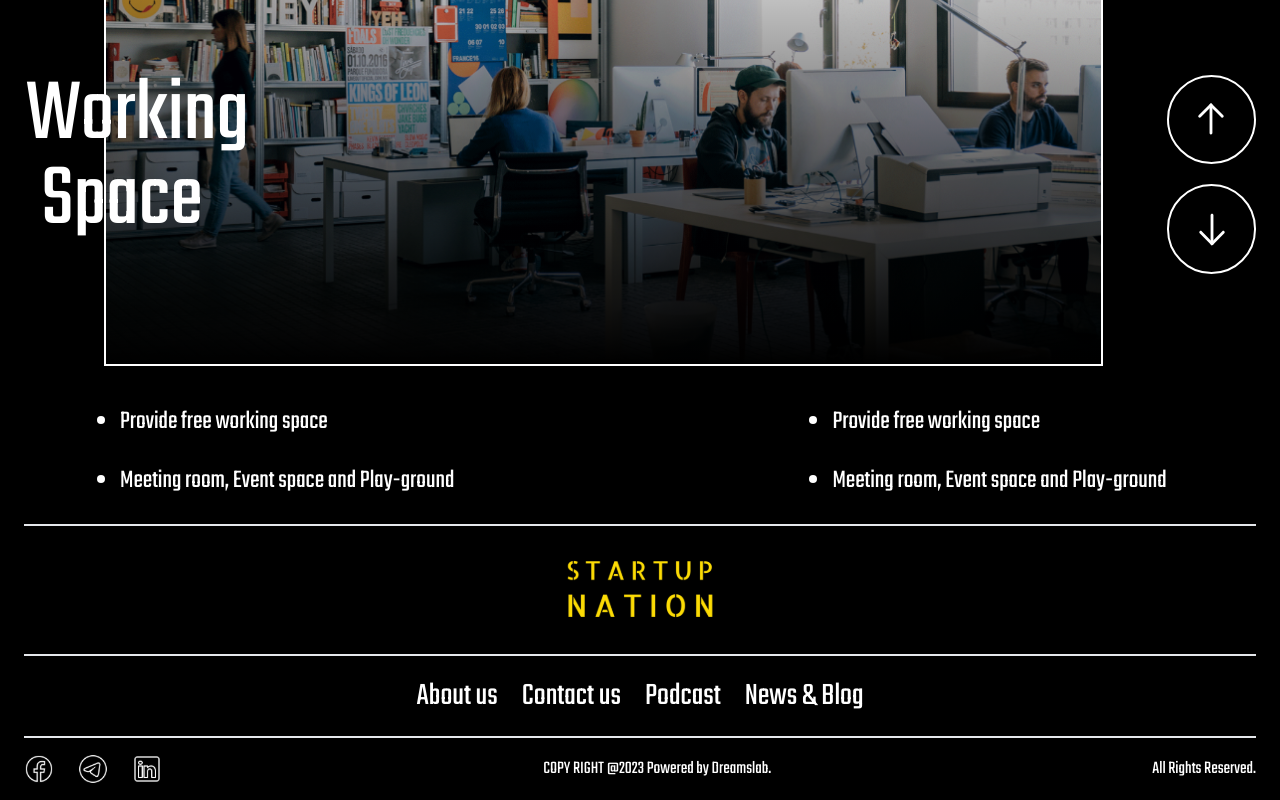
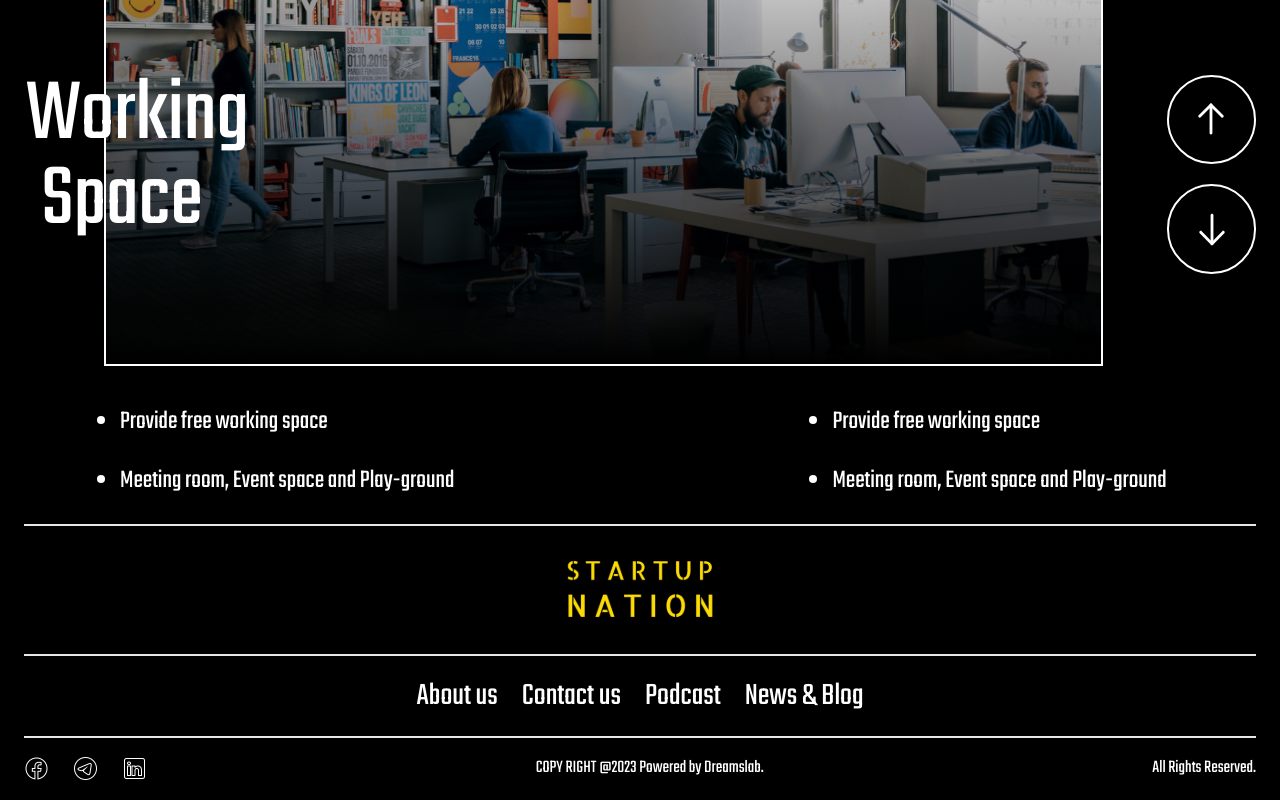
Before and after one commit to linin-nin/startup-nation, a Next.js app: page / in a window 1280 px wide. Shown: the part 3176-3976 px from the top of the page. Built offline with nearby package versions, Linux system fonts and the light colour scheme.

Commit message:
fix footer

```diff
--- a/src/components/footer/footer.tsx
+++ b/src/components/footer/footer.tsx
@@ -25,17 +25,17 @@ const Footer = () => {
         ))}
       </nav>
       <div className="py-4 flex justify-between items-center">
-        <div className="flex justify-start gap-6 max-lg:gap-2">
+        <div className="flex justify-start gap-1 lg:gap-6">
           {Socail.map((item) => (
             <Link href={item.path} key={item.logo}>
-              <Image src={item.logo} alt="icon" width={30} height={30} />
+              <Image src={item.logo} alt="icon" width={25} height={25} />
             </Link>
           ))}
         </div>
-        <div className="font-normal text-center text-sm md:text-lg">
+        <div className="font-normal text-center text-[12px] md:text-lg">
           COPY RIGHT @2023 Powered by Dreamslab.
         </div>
-        <div className="font-normal text-center text-sm md:text-lg">
+        <div className="font-normal text-center text-[12px] md:text-lg">
           All Rights Reserved.
         </div>
       </div>
```
